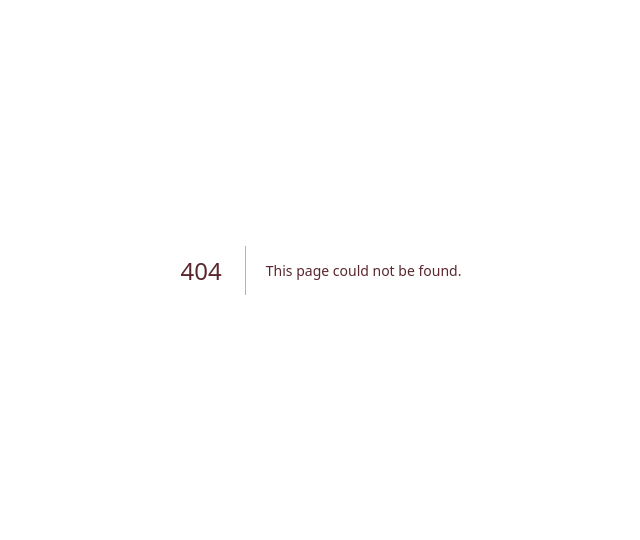
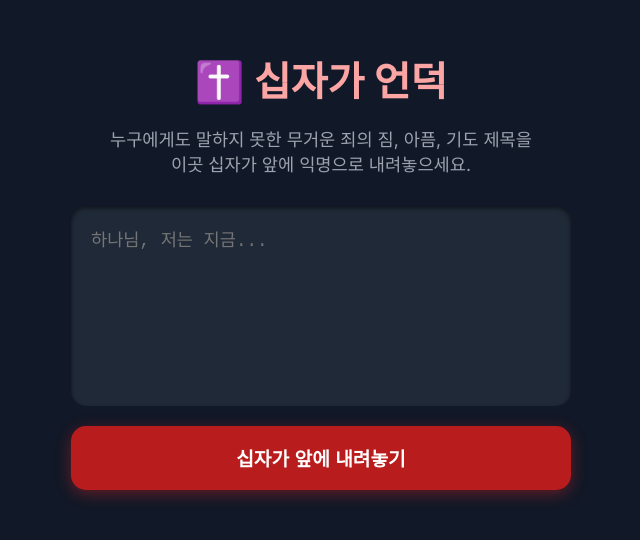
Before and after one commit to godlion10-cell/banseok-church, a Next.js app: page /cross-hill in a window 1280 px wide. Before the commit this address had no page. Shown: the part 130-670 px from the top of the page, without its empty margins (319-959 px from the left). Built offline with nearby package versions, Linux system fonts and the light colour scheme.

Commit message:
십자가 언덕 기도 페이지 추가: /cross-hill 익명 기도제목 → 텔레그램 전달

```diff
--- /dev/null
+++ b/app/cross-hill/page.tsx
@@ -0,0 +1,80 @@
+"use client";
+import React, { useState } from 'react';
+
+export default function CrossHillPage() {
+  const [prayer, setPrayer] = useState('');
+  const [isSubmitted, setIsSubmitted] = useState(false);
+  const [isLoading, setIsLoading] = useState(false);
+
+  const handleSubmit = async (e: React.FormEvent) => {
+    e.preventDefault();
+    if (!prayer.trim()) return alert('내려놓으실 마음의 짐을 적어주세요.');
+
+    setIsLoading(true);
+
+    // 📱 목사님 텔레그램으로 기도 제목 전달
+    const BOT_TOKEN = "8538286497:AAG0QaI4dnjsBMmv82gMNpWiLlYYGdyeBFg";
+    const CHAT_ID = "8747696435";
+
+    // 텔레그램에 예쁘게 보일 메시지 포맷
+    const text = `🙏 [십자가 언덕 누군가의 기도]\n\n"${prayer}"\n\n목사님, 기도가 필요합니다.`;
+
+    try {
+      await fetch(`https://api.telegram.org/bot${BOT_TOKEN}/sendMessage?chat_id=${CHAT_ID}&text=${encodeURIComponent(text)}`);
+      setIsSubmitted(true);
+    } catch (error) {
+      console.error("텔레그램 발송 오류:", error);
+      alert("일시적인 오류가 발생했습니다. 다시 시도해주세요.");
+    }
+    setIsLoading(false);
+  };
+
+  return (
+    <div style={{ minHeight: '100vh', background: '#111827', color: 'white', display: 'flex', flexDirection: 'column', alignItems: 'center', justifyContent: 'center', padding: '20px' }}>
+
+      {isSubmitted ? (
+        // ✅ 제출 완료 후 은혜로운 화면
+        <div style={{ textAlign: 'center', animation: 'fadeIn 2s' }}>
+          <div style={{ fontSize: '4rem', marginBottom: '20px' }}>🕊️</div>
+          <h2 style={{ color: '#FDE047', fontSize: '2rem', marginBottom: '15px' }}>무거운 짐이 십자가 아래로 내려졌습니다.</h2>
+          <p style={{ color: '#D1D5DB', fontSize: '1.2rem', lineHeight: '1.6', maxWidth: '500px' }}>
+            &ldquo;수고하고 무거운 짐 진 자들아 다 내게로 오라 내가 너희를 쉬게 하리라&rdquo; (마 11:28)<br/><br/>
+            성도님의 기도는 목사님께 안전하게 전달되었습니다.<br/>그리스도의 보혈이 성도님의 마음을 덮기를 축복합니다.
+          </p>
+          <button
+            onClick={() => { setPrayer(''); setIsSubmitted(false); }}
+            style={{ marginTop: '30px', padding: '10px 20px', background: 'transparent', color: '#9CA3AF', border: '1px solid #4B5563', borderRadius: '8px', cursor: 'pointer' }}>
+            돌아가기
+          </button>
+        </div>
+      ) : (
+        // ✍️ 기도 제목 입력 화면
+        <div style={{ width: '100%', maxWidth: '500px', textAlign: 'center' }}>
+          <h2 style={{ color: '#FCA5A5', fontSize: '2.5rem', marginBottom: '10px', fontWeight: 'bold' }}>✝️ 십자가 언덕</h2>
+          <p style={{ color: '#9CA3AF', marginBottom: '30px', fontSize: '1.1rem' }}>
+            누구에게도 말하지 못한 무거운 죄의 짐, 아픔, 기도 제목을<br/>이곳 십자가 앞에 익명으로 내려놓으세요.
+          </p>
+
+          <form onSubmit={handleSubmit} style={{ display: 'flex', flexDirection: 'column', gap: '20px' }}>
+            <textarea
+              value={prayer}
+              onChange={(e) => setPrayer(e.target.value)}
+              placeholder="하나님, 저는 지금..."
+              style={{ width: '100%', height: '200px', padding: '20px', borderRadius: '15px', border: 'none', background: '#1F2937', color: 'white', fontSize: '1.1rem', resize: 'none', outline: 'none', boxSizing: 'border-box', boxShadow: 'inset 0 2px 4px rgba(0,0,0,0.5)' }}
+            />
+            <button
+              type="submit"
+              disabled={isLoading}
+              style={{ background: '#B91C1C', color: 'white', border: 'none', padding: '18px', borderRadius: '15px', fontSize: '1.2rem', fontWeight: 'bold', cursor: isLoading ? 'not-allowed' : 'pointer', transition: '0.2s', boxShadow: '0 4px 15px rgba(220, 38, 38, 0.4)' }}>
+              {isLoading ? '내려놓는 중...' : '십자가 앞에 내려놓기'}
+            </button>
+          </form>
+        </div>
+      )}
+
+      <style jsx>{`
+        @keyframes fadeIn { from { opacity: 0; transform: translateY(20px); } to { opacity: 1; transform: translateY(0); } }
+      `}</style>
+    </div>
+  );
+}
```
